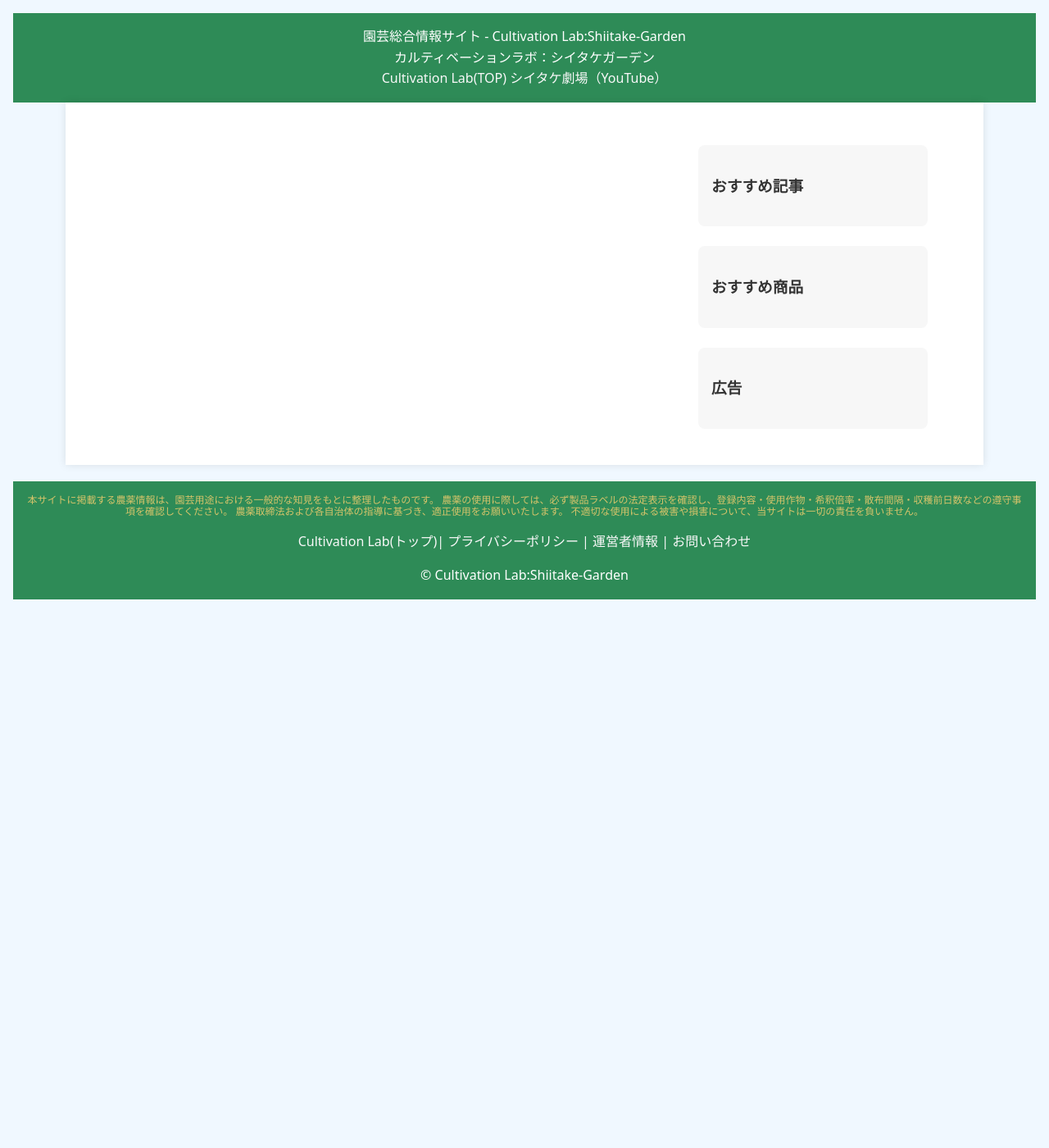
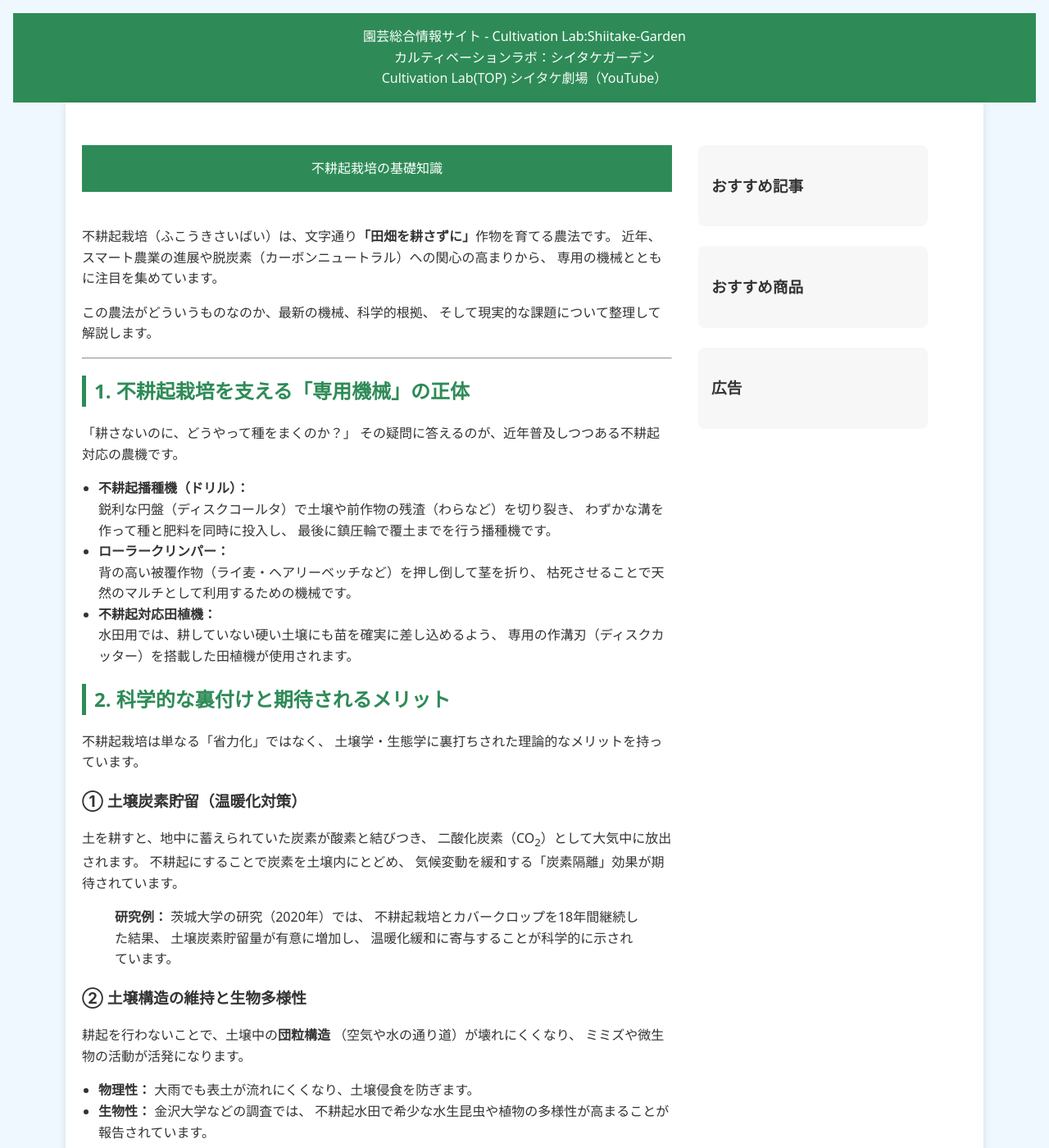
Before and after one commit to shiitake-garden/shiitake-garden.github.io, a Jekyll site: the page built from column/column_fukouki.html, in a window 1280 px wide and 1400 px high. Shown: the whole window at 82% size. Built offline with Jekyll 4.4.1, drawn with Linux system fonts in a browser that asks for light colours; some of the changed text lies outside the part shown.

Commit message:
Update column_fukouki.html

```diff
--- a/column/column_fukouki.html
+++ b/column/column_fukouki.html
@@ -1,6 +1,6 @@
 ---
 layout: default_care
-title: カルティベーションラボ
+title: 不耕起栽培について
 ---
 
 
@@ -12,6 +12,159 @@ title: カルティベーションラボ
 <section class="article-layout">
 
   <article class="article-main">
+
+  <header>不耕起栽培の基礎知識</header>
+
+ 　　<p>
+      不耕起栽培（ふこうきさいばい）は、文字通り<strong>「田畑を耕さずに」</strong>作物を育てる農法です。
+      近年、スマート農業の進展や脱炭素（カーボンニュートラル）への関心の高まりから、
+      専用の機械とともに注目を集めています。
+    </p>
+
+    <p>
+      この農法がどういうものなのか、最新の機械、科学的根拠、
+      そして現実的な課題について整理して解説します。
+    </p>
+
+    <hr>
+
+    <h2>1. 不耕起栽培を支える「専用機械」の正体</h2>
+
+    <p>
+      「耕さないのに、どうやって種をまくのか？」
+      その疑問に答えるのが、近年普及しつつある不耕起対応の農機です。
+    </p>
+
+    <ul>
+      <li>
+        <strong>不耕起播種機（ドリル）：</strong><br>
+        鋭利な円盤（ディスクコールタ）で土壌や前作物の残渣（わらなど）を切り裂き、
+        わずかな溝を作って種と肥料を同時に投入し、
+        最後に鎮圧輪で覆土までを行う播種機です。
+      </li>
+      <li>
+        <strong>ローラークリンパー：</strong><br>
+        背の高い被覆作物（ライ麦・ヘアリーベッチなど）を押し倒して茎を折り、
+        枯死させることで天然のマルチとして利用するための機械です。
+      </li>
+      <li>
+        <strong>不耕起対応田植機：</strong><br>
+        水田用では、耕していない硬い土壌にも苗を確実に差し込めるよう、
+        専用の作溝刃（ディスクカッター）を搭載した田植機が使用されます。
+      </li>
+    </ul>
+
+    <h2>2. 科学的な裏付けと期待されるメリット</h2>
+
+    <p>
+      不耕起栽培は単なる「省力化」ではなく、
+      土壌学・生態学に裏打ちされた理論的なメリットを持っています。
+    </p>
+
+    <h3>① 土壌炭素貯留（温暖化対策）</h3>
+
+    <p>
+      土を耕すと、地中に蓄えられていた炭素が酸素と結びつき、
+      二酸化炭素（CO<sub>2</sub>）として大気中に放出されます。
+      不耕起にすることで炭素を土壌内にとどめ、
+      気候変動を緩和する「炭素隔離」効果が期待されています。
+    </p>
+
+    <blockquote>
+      <strong>研究例：</strong>
+      茨城大学の研究（2020年）では、
+      不耕起栽培とカバークロップを18年間継続した結果、
+      土壌炭素貯留量が有意に増加し、
+      温暖化緩和に寄与することが科学的に示されています。
+    </blockquote>
+
+    <h3>② 土壌構造の維持と生物多様性</h3>
+
+    <p>
+      耕起を行わないことで、土壌中の<strong>団粒構造</strong>
+      （空気や水の通り道）が壊れにくくなり、
+      ミミズや微生物の活動が活発になります。
+    </p>
+
+    <ul>
+      <li>
+        <strong>物理性：</strong>
+        大雨でも表土が流れにくくなり、土壌侵食を防ぎます。
+      </li>
+      <li>
+        <strong>生物性：</strong>
+        金沢大学などの調査では、
+        不耕起水田で希少な水生昆虫や植物の多様性が高まることが報告されています。
+      </li>
+    </ul>
+
+    <h3>③ コストと時間の削減</h3>
+
+    <p>
+      耕起・代かきといった工程を省けるため、
+      燃料費の削減と作業時間の短縮が可能です。
+      現場によっては<strong>30～50％程度の作業時間削減</strong>が
+      報告されています。
+    </p>
+
+    <h2>3. 解決すべきデメリットと課題</h2>
+
+    <p>
+      魅力の多い農法ですが、導入には注意すべき点も存在します。
+    </p>
+
+    <ul>
+      <li>
+        <strong>雑草対策の難しさ：</strong><br>
+        耕起は最大の除草手段でもありました。
+        その代わりとして、被覆作物の管理や、
+        初期段階での選択的な除草剤使用など、
+        高度な栽培技術が求められます。
+      </li>
+      <li>
+        <strong>初期生育の遅れ：</strong><br>
+        地温が上がりにくく、
+        発芽や初期成長が遅れることがあります。
+        ただし、後半で追いつく「秋まさり」もよく見られます。
+      </li>
+      <li>
+        <strong>専用機械への投資：</strong><br>
+        硬い土壌に対応するため、
+        専用機械を導入する初期投資が必要になる場合があります。
+      </li>
+    </ul>
+
+    <h2>4. 関連する主な研究・論文の視点</h2>
+
+    <ol>
+      <li>
+        <strong>保全農業（Conservation Agriculture）：</strong><br>
+        FAOが提唱する概念で、
+        「不耕起」「土壌被覆」「輪作」の3本柱から成ります。
+      </li>
+      <li>
+        <strong>土壌有機物（SOM）の動態：</strong><br>
+        耕起の有無が微生物による有機物分解速度に
+        どう影響するかは、多数の研究で議論されています。
+      </li>
+      <li>
+        <strong>4パーミル・イニシアチブ：</strong><br>
+        土壌炭素量を年0.4％増やすことで、
+        人類のCO<sub>2</sub>排出を相殺できるとする国際的構想です。
+      </li>
+    </ol>
+
+    <p>
+      不耕起栽培は、
+      <strong>「土を消耗品ではなく、資産として育てる」</strong>
+      という考え方に基づく農法です。
+      機械の進化によって、
+      効率化と環境保全の両立が現実味を帯びてきたことが、
+      注目を集める最大の理由と言えるでしょう。
+    </p>
+
+
+
 
   </article>
 
```
